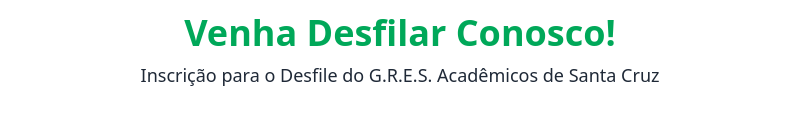
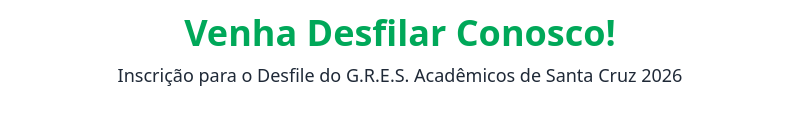
Before and after one commit to FellypeGC/gresasc-form-test, a website: page index.html in a window 1280 px wide. Shown: the part 171-298 px from the top of the page, without its empty margins (240-1039 px from the left). Drawn offline with nearby package versions, Linux system fonts and the light colour scheme.

Commit message:
2026 adicionado

```diff
--- a/index.html
+++ b/index.html
@@ -54,7 +54,7 @@
                 </div>
             </div>
             <h1 class="text-4xl font-bold text-samba-green-500 mb-2">Venha Desfilar Conosco!</h1>
-            <p class="text-lg dark:text-gray-300">Inscrição para o Desfile do G.R.E.S. Acadêmicos de Santa Cruz</p>
+            <p class="text-lg dark:text-gray-300">Inscrição para o Desfile do G.R.E.S. Acadêmicos de Santa Cruz 2026</p>
         </header>
 
         <main>
```
